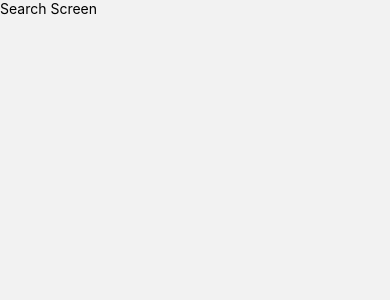
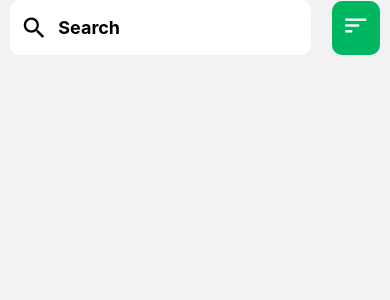
Before and after one commit to Mohameddekow/KitchenCompanion, a React Native app: screen /SearchScreen in a window 390 px wide. Shown: the top 300 px of the page. Built offline with nearby package versions, Linux system fonts and the light colour scheme.

Commit message:
search UI

```diff
--- a/scr/componets/Logo.js
+++ b/scr/componets/Logo.js
@@ -1,6 +1,5 @@
 import { View, Text, StyleSheet } from "react-native";
 import Icon from "react-native-vector-icons/MaterialCommunityIcons";
-import IconSearch from "react-native-vector-icons/MaterialIcons";
 import COLORS from "../conts/colors";
 const AppLogo = () => {
   return (
--- a/scr/view/screens/HomeScreen.js
+++ b/scr/view/screens/HomeScreen.js
@@ -1,11 +1,13 @@
 import React from "react";
 import { View, Text } from "react-native";
 import AppLogo from "../../componets/Logo";
+import SearchScreen from "./SearchScreen";
 
 function HomeScreen() {
   return (
     <View>
       <AppLogo />
+      <SearchScreen />
     </View>
   );
 }
--- a/scr/view/screens/SearchScreen.js
+++ b/scr/view/screens/SearchScreen.js
@@ -1,12 +1,62 @@
 import React from "react";
-import { View, Text } from "react-native";
-
+import { View, Text, StyleSheet, TextInput } from "react-native";
+import IconSearch from "react-native-vector-icons/MaterialIcons";
+import COLORS from "../../conts/colors";
+import Icon from "react-native-vector-icons/MaterialCommunityIcons";
 function SearchScreen() {
   return (
-    <View>
-      <Text>Search Screen</Text>
+    <View style={style.searchContainer}>
+      <View style={style.searchBarStyle}>
+        <IconSearch
+          style={{ margin: 10 }}
+          name="search"
+          size={28}
+          color={COLORS.dark}
+        />
+
+        <TextInput
+          placeholder="Search"
+          style={{ fontSize: 18, fontWeight: "bold" }}
+        />
+      </View>
+      <View>
+        <Icon
+          style={style.sortIcon}
+          name="sort-variant"
+          size={28}
+          borderRadius="10"
+          color={COLORS.white}
+        />
+      </View>
     </View>
   );
 }
 
+const style = StyleSheet.create({
+  searchBarStyle: {
+    backgroundColor: COLORS.white,
+    borderRadius: 10,
+    height: 55,
+    flex: 0.88,
+    justifyContent: "flex-start",
+    alignItems: "center",
+    flexDirection: "row",
+  },
+
+  searchContainer: {
+    justifyContent: "space-around",
+    alignItems: "center",
+    flexDirection: "row",
+  },
+
+  sortIcon: {
+    borderRadius: 10,
+    backgroundColor: COLORS.green,
+    padding: 10,
+    height: 54,
+    justifyContent: "center",
+    alignItems: "center",
+  },
+});
+
 export default SearchScreen;
```
